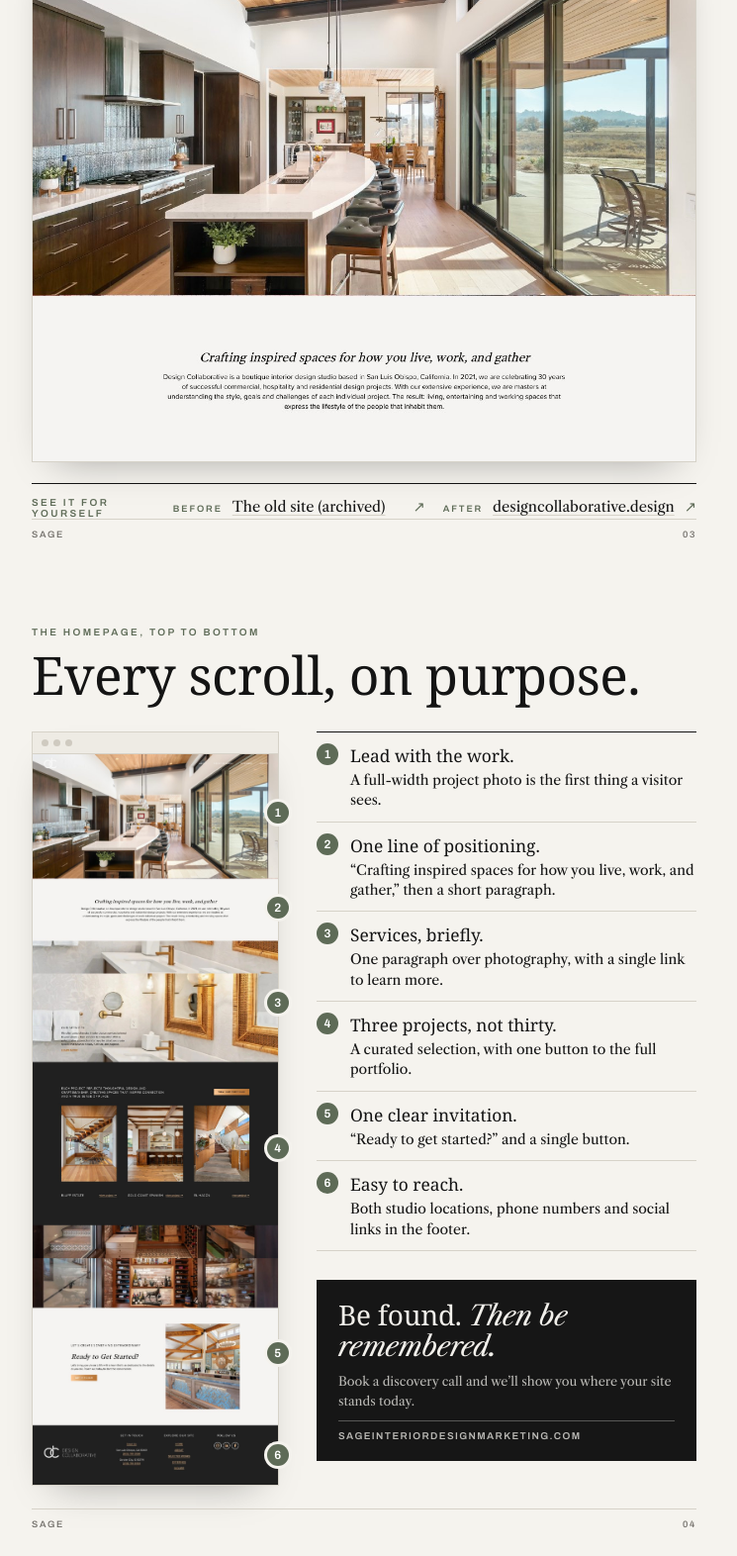
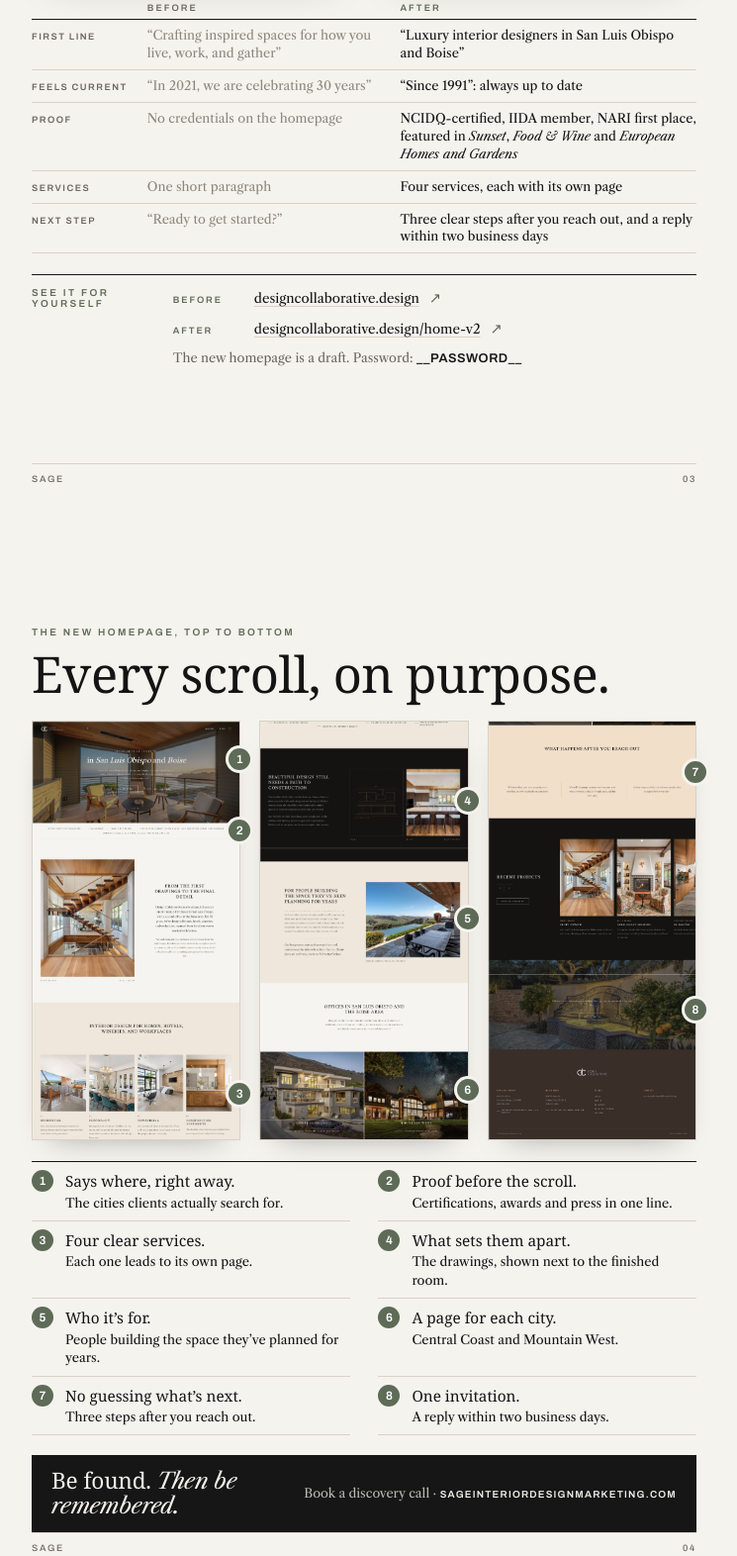
Before and after one commit to sageinteriordesignmarketing/TikTok, a plain HTML site: page case-studies/sage-case-study-simple.html in a window 1280 px wide. Shown: the part 2607-4179 px from the top of the page at 99% size, without its empty margins (40-785 px from the left). Drawn offline with nearby package versions, Linux system fonts and the light colour scheme; a web font is replaced by a local one.

Commit message:
Rebuild website pages as old vs new Design Collaborative homepage
Co-Authored-By: Claude Opus 5.5 <noreply@anthropic.com>
Claude-Session: https://claude.ai/code/session_01WwBvpqkJrLsAwoVKB4p9Tu

```diff
--- a/case-studies/sage-case-study-simple.html
+++ b/case-studies/sage-case-study-simple.html
@@ -94,6 +94,38 @@ em { font-style: italic; }
 .links .tag { font: 600 7pt var(--f-sans); letter-spacing: 0.2em; text-transform: uppercase; color: var(--sage); }
 .links .t { font-size: 11pt; text-decoration: underline; text-decoration-color: var(--rule); text-underline-offset: 3px; }
 .links .arr { color: var(--sage); }
+
+.duo { display: grid; grid-template-columns: 1fr 1fr; gap: 0.22in; }
+.duo figure { margin: 0; display: grid; gap: 6px; }
+.duo .tag { font: 600 7pt var(--f-sans); letter-spacing: 0.22em; text-transform: uppercase; color: var(--grey); }
+.duo .tag.after { color: var(--sage); }
+.duo img { aspect-ratio: 796 / 448; object-fit: cover; object-position: top; }
+.cmp-head, .cmp { display: grid; grid-template-columns: 1.05in 1fr 1.25fr; gap: 0 16px; }
+.cmp-head { border-bottom: 1px solid var(--ink); padding-bottom: 6px; }
+.cmp-head span { font: 600 7pt var(--f-sans); letter-spacing: 0.22em; text-transform: uppercase; color: var(--grey); }
+.cmp-head span:last-child { color: var(--sage); }
+.cmp { border-bottom: 1px solid var(--rule); padding: 7px 0; align-items: baseline; }
+.cmp .k { font: 600 7pt var(--f-sans); letter-spacing: 0.16em; text-transform: uppercase; color: var(--grey); }
+.cmp .b { font-size: 9.6pt; line-height: 1.4; color: #8C887F; }
+.cmp .a { font-size: 9.6pt; line-height: 1.4; color: var(--ink); }
+.links { grid-template-columns: 1.3in 1fr; row-gap: 8px; }
+.links .kicker { grid-row: span 2; align-self: start; }
+.links a { grid-column: 2; grid-template-columns: 0.75in auto auto; justify-content: start; }
+.links .tag2 { font: 600 7pt var(--f-sans); letter-spacing: 0.2em; text-transform: uppercase; color: var(--sage); }
+.links .t { font-size: 10pt; }
+.pw { margin-top: 8px; margin-left: calc(1.3in + 18px); font-size: 9.6pt; color: var(--grey); }
+.pw b { color: var(--ink); font-family: var(--f-sans); font-weight: 600; letter-spacing: 0.04em; }
+.strips { display: grid; grid-template-columns: repeat(3, 1fr); gap: 0.2in; }
+.strip { position: relative; border: 1px solid var(--rule); box-shadow: 0 14px 30px -20px rgba(0,0,0,.4); }
+.strip img { display: block; width: 100%; height: auto; }
+.two-col { display: grid; grid-template-columns: 1fr 1fr; column-gap: 0.3in; }
+.two-col li { padding-top: 8px; padding-bottom: 8px; font-size: 9.6pt; }
+.two-col li::before { top: 8px; }
+.two-col b { font-size: 11.5pt; }
+.cta.wide { grid-template-columns: 1fr auto; display: grid; align-items: center; padding: 14px 20px; }
+.cta.wide h2 { font-size: 17pt; }
+.cta.wide p { font-size: 9.6pt; }
+.addr2 { font: 600 7.5pt var(--f-sans); letter-spacing: 0.12em; text-transform: uppercase; color: var(--on-night); }
 .page > * { flex-shrink: 0; }
 </style>
 </head>
@@ -149,73 +181,73 @@ em { font-style: italic; }
   <div class="foot"><span>Sage</span><span>02</span></div>
 </section>
 
-<!-- ============ PAGE 3 · WEBSITE STORY ============ -->
+<!-- ============ PAGE 3 · WEBSITE BEFORE / AFTER ============ -->
 <section class="page">
   <p class="kicker">Website design by Sage</p>
   <div style="height:10px"></div>
-  <h2 style="font-size:40pt;">A site that looks like the work.</h2>
+  <h2 style="font-size:38pt;">Same studio. A new first impression.</h2>
   <div style="height:6px"></div>
-  <p style="font-size:11pt; color:var(--grey);">Design Collaborative · Interior design since 1991 · San Luis Obispo, CA and Eagle, ID</p>
-  <div style="height:0.3in"></div>
+  <p style="font-size:11pt; color:var(--grey);">Design Collaborative · Interior design since 1991 · San Luis Obispo, CA and the Boise area</p>
+  <div style="height:0.25in"></div>
 
-  <div class="story">
-    <div><span class="kicker">The challenge</span><p>Thirty years of commercial, hospitality and residential projects, and one website that had to hold all of it without feeling crowded.</p></div>
-    <div><span class="kicker">The goal</span><p>Let the photography lead. Say who they are in one line. Make the next step obvious.</p></div>
-    <div><span class="kicker">The result</span><p>A calm, image-led site where every scroll shows finished work and every section ends in a clear next step.</p></div>
+  <div class="duo">
+    <figure>
+      <span class="tag">Before</span>
+      <div class="browser"><div class="bar"><i></i><i></i><i></i><span>Current site</span></div><img src="img/dcold-hero.jpg" alt="The current Design Collaborative homepage: a kitchen photo with a small logo and menu."></div>
+    </figure>
+    <figure>
+      <span class="tag after">After</span>
+      <div class="browser"><div class="bar"><i></i><i></i><i></i><span>New homepage by Sage</span></div><img src="img/dcnew-hero.jpg" alt="The new Design Collaborative homepage: Luxury interior designers in San Luis Obispo and Boise, over a photo of a terrace above the ocean, with a credentials bar below."></div>
+    </figure>
   </div>
 
-  <div style="height:0.32in"></div>
-  <div class="browser">
-    <div class="bar"><i></i><i></i><i></i><span>designcollaborative.design</span></div>
-    <img src="img/dc-home.jpg" alt="Design Collaborative homepage: a wood-ceilinged kitchen with a curved island, and the line Crafting inspired spaces for how you live, work, and gather.">
-  </div>
+  <div style="height:0.25in"></div>
+  <div class="cmp-head"><span></span><span>Before</span><span>After</span></div>
+  <div class="cmp"><span class="k">First line</span><span class="b">“Crafting inspired spaces for how you live, work, and gather”</span><span class="a">“Luxury interior designers in San Luis Obispo and Boise”</span></div>
+  <div class="cmp"><span class="k">Feels current</span><span class="b">“In 2021, we are celebrating 30 years”</span><span class="a">“Since 1991”: always up to date</span></div>
+  <div class="cmp"><span class="k">Proof</span><span class="b">No credentials on the homepage</span><span class="a">NCIDQ-certified, IIDA member, NARI first place, featured in <em>Sunset</em>, <em>Food &amp; Wine</em> and <em>European Homes and Gardens</em></span></div>
+  <div class="cmp"><span class="k">Services</span><span class="b">One short paragraph</span><span class="a">Four services, each with its own page</span></div>
+  <div class="cmp"><span class="k">Next step</span><span class="b">“Ready to get started?”</span><span class="a">Three clear steps after you reach out, and a reply within two business days</span></div>
 
   <div class="links">
     <p class="kicker">See it for yourself</p>
-    <a href="https://web.archive.org/web/2023/https://designcollaborative.design/"><span class="tag">Before</span><span class="t">The old site (archived)</span><span class="arr">↗</span></a>
-    <a href="https://designcollaborative.design/"><span class="tag">After</span><span class="t">designcollaborative.design</span><span class="arr">↗</span></a>
+    <a href="https://designcollaborative.design/"><span class="tag2">Before</span><span class="t">designcollaborative.design</span><span class="arr">↗</span></a>
+    <a href="https://designcollaborative.design/home-v2"><span class="tag2">After</span><span class="t">designcollaborative.design/home-v2</span><span class="arr">↗</span></a>
   </div>
+  <p class="pw">The new homepage is a draft. Password: <b>__PASSWORD__</b></p>
 
   <div class="foot"><span>Sage</span><span>03</span></div>
 </section>
 
-<!-- ============ PAGE 4 · ANNOTATED SCROLL ============ -->
+<!-- ============ PAGE 4 · NEW HOMEPAGE ANNOTATED ============ -->
 <section class="page">
-  <p class="kicker">The homepage, top to bottom</p>
+  <p class="kicker">The new homepage, top to bottom</p>
   <div style="height:10px"></div>
-  <h2 style="font-size:40pt;">Every scroll, on purpose.</h2>
-  <div style="height:0.3in"></div>
+  <h2 style="font-size:38pt;">Every scroll, on purpose.</h2>
+  <div style="height:0.22in"></div>
 
-  <div class="scroll-row">
-    <div class="scroll">
-      <div class="browser">
-        <div class="bar"><i></i><i></i><i></i></div>
-        <div class="shot">
-          <img src="img/dc-fullpage.jpg" alt="The full Design Collaborative homepage, from hero photograph to footer.">
-          <span class="pin" style="top:8%">1</span>
-          <span class="pin" style="top:21%">2</span>
-          <span class="pin" style="top:34%">3</span>
-          <span class="pin" style="top:54%">4</span>
-          <span class="pin" style="top:82%">5</span>
-          <span class="pin" style="top:96%">6</span>
-        </div>
-      </div>
-    </div>
-    <div class="notes">
-      <ol class="callouts">
-        <li><b>Lead with the work.</b> A full-width project photo is the first thing a visitor sees.</li>
-        <li><b>One line of positioning.</b> “Crafting inspired spaces for how you live, work, and gather,” then a short paragraph.</li>
-        <li><b>Services, briefly.</b> One paragraph over photography, with a single link to learn more.</li>
-        <li><b>Three projects, not thirty.</b> A curated selection, with one button to the full portfolio.</li>
-        <li><b>One clear invitation.</b> “Ready to get started?” and a single button.</li>
-        <li><b>Easy to reach.</b> Both studio locations, phone numbers and social links in the footer.</li>
-      </ol>
-      <div class="cta">
-        <h2>Be found. <em>Then be remembered.</em></h2>
-        <p>Book a discovery call and we’ll show you where your site stands today.</p>
-        <p class="addr">SAGEINTERIORDESIGNMARKETING.COM</p>
-      </div>
-    </div>
+  <div class="strips">
+    <div class="strip"><img src="img/dcnew-strip1.jpg" alt="New homepage, top third: hero, credentials, introduction and services."><span class="pin" style="top:9%">1</span><span class="pin" style="top:26%">2</span><span class="pin" style="top:89%">3</span></div>
+    <div class="strip"><img src="img/dcnew-strip2.jpg" alt="New homepage, middle third: drawn and built, who it’s for, and city pages."><span class="pin" style="top:19%">4</span><span class="pin" style="top:47%">5</span><span class="pin" style="top:88%">6</span></div>
+    <div class="strip"><img src="img/dcnew-strip3.jpg" alt="New homepage, bottom third: next steps, recent projects and get in touch."><span class="pin" style="top:12%">7</span><span class="pin" style="top:69%">8</span></div>
+  </div>
+
+  <div style="height:0.22in"></div>
+  <ol class="callouts two-col">
+    <li><b>Says where, right away.</b> The cities clients actually search for.</li>
+    <li><b>Proof before the scroll.</b> Certifications, awards and press in one line.</li>
+    <li><b>Four clear services.</b> Each one leads to its own page.</li>
+    <li><b>What sets them apart.</b> The drawings, shown next to the finished room.</li>
+    <li><b>Who it’s for.</b> People building the space they’ve planned for years.</li>
+    <li><b>A page for each city.</b> Central Coast and Mountain West.</li>
+    <li><b>No guessing what’s next.</b> Three steps after you reach out.</li>
+    <li><b>One invitation.</b> A reply within two business days.</li>
+  </ol>
+
+  <div style="height:0.2in"></div>
+  <div class="cta wide">
+    <h2>Be found. <em>Then be remembered.</em></h2>
+    <p>Book a discovery call · <span class="addr2">sageinteriordesignmarketing.com</span></p>
   </div>
 
   <div class="foot"><span>Sage</span><span>04</span></div>
```
Also changed, not shown: case-studies/img/dcnew-fullpage.jpg (added), case-studies/img/dcnew-hero.jpg (added), case-studies/img/dcnew-strip1.jpg (added), case-studies/img/dcnew-strip2.jpg (added), case-studies/img/dcnew-strip3.jpg (added), case-studies/img/dcold-hero.jpg (added), case-studies/preview-simple/Sage-Case-Study-page-3.png, case-studies/preview-simple/Sage-Case-Study-page-4.png.
